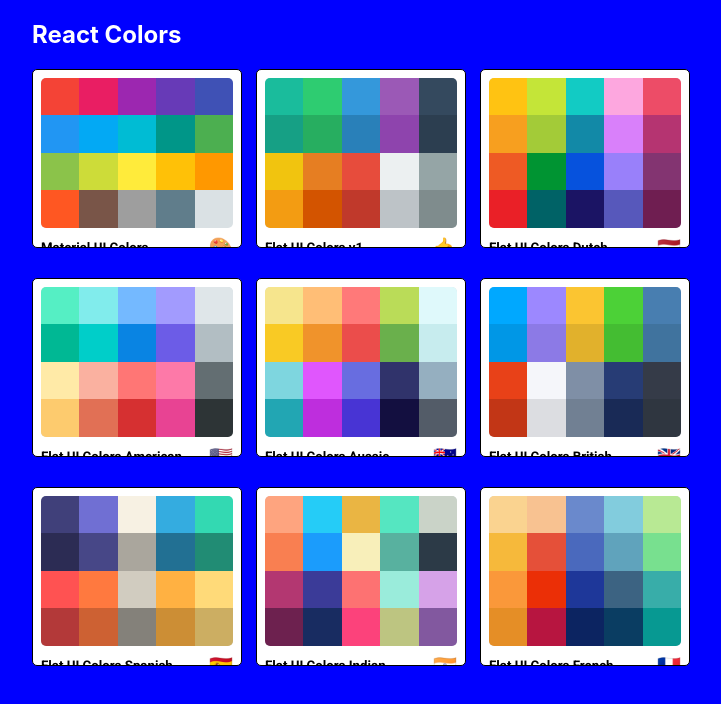
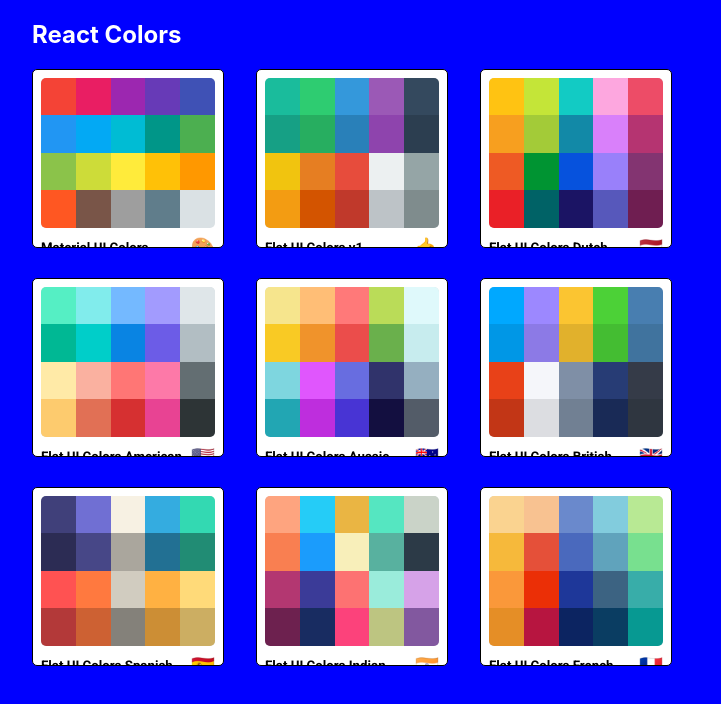
Before and after one commit to qbhatti/color-palette-app, a React (Create React App) app: page / in a window 1280 px wide. Shown: the top 704 px of the page, without its empty margins (288-1009 px from the left). Built offline with nearby package versions, Linux system fonts and the light colour scheme; the HTML template or start-up script is replaced by a standard one.

Commit message:
Added Link to Palette

```diff
--- a/src/App.js
+++ b/src/App.js
@@ -15,14 +15,12 @@
   render() {
     return (
       <Switch>
-        <Route exact path="/" render={() => <PaletteList palettes={seedColors} />} />
+        <Route exact path="/" render={(routeProps) => <PaletteList {...routeProps} palettes={seedColors} />} />
         <Route exact path="/palette/:id" render={(routeProps) => (
           <Palette palette={generatePalette(this.findPalette(routeProps.match.params.id))} />
         )} />
       </Switch>
-      // <div className="App" >
-      //   <Palette palette={generatePalette(seedColors[0])} />
-      // </div>
+
     );
   }
 }
--- a/src/MiniPalette.js
+++ b/src/MiniPalette.js
@@ -1,10 +1,8 @@
 import React from 'react';
 import { withStyles } from '@material-ui/styles';
-import { Link } from 'react-router-dom';
 
 const styles = {
     root: {
-        width: '100%',
         backgroundColor: "white",
         border: '1px solid black',
         borderRadius: "5px",
@@ -14,9 +12,6 @@
         "&:hover": {
             cursor: 'pointer'
         },
-        "& a": {
-            textDecoration: 'none'
-        }
     },
     colors: {
         backgroundColor: '#dae1e4',
@@ -51,16 +46,16 @@
 };
 
 function MiniPalette(props) {
-    const { classes, paletteName, emoji, id, colors } = props;
+    const { classes, paletteName, emoji, colors } = props;
     const miniColorBoxes = colors.map(color => (
         <div className={classes.miniColor} style={{ backgroundColor: color.color }} key={color.name}></div>
     ));
     return (
-        <div className={classes.root}>
+        <div className={classes.root} onClick={props.handleClick}>
             <div className={classes.colors}>
                 {miniColorBoxes}
             </div>
-            <Link to={`/palette/${id}`}><h5 className={classes.title}>{paletteName} <span className={classes.emoji}>{emoji}</span></h5></Link>
+            <h5 className={classes.title}>{paletteName} <span className={classes.emoji}>{emoji}</span></h5>
         </div>
     )
 }
--- a/src/PaletteList.js
+++ b/src/PaletteList.js
@@ -41,6 +41,11 @@
 }
 
 class PaletteList extends Component {
+
+    goToPalette(id) {
+        this.props.history.push(`/palette/${id}`);
+    }
+
     render() {
         const { palettes, classes } = this.props;
         return (
@@ -50,8 +55,8 @@
                         <h1>React Colors</h1>
                     </nav>
                     <div className={classes.palettes}>
-                        {palettes.map(p =>
-                            <MiniPalette {...p} />
+                        {palettes.map(palette =>
+                            <MiniPalette {...palette} handleClick={() => this.goToPalette(palette.id)} key={palette.id} />
                         )}
                     </div>
                 </div>
```
